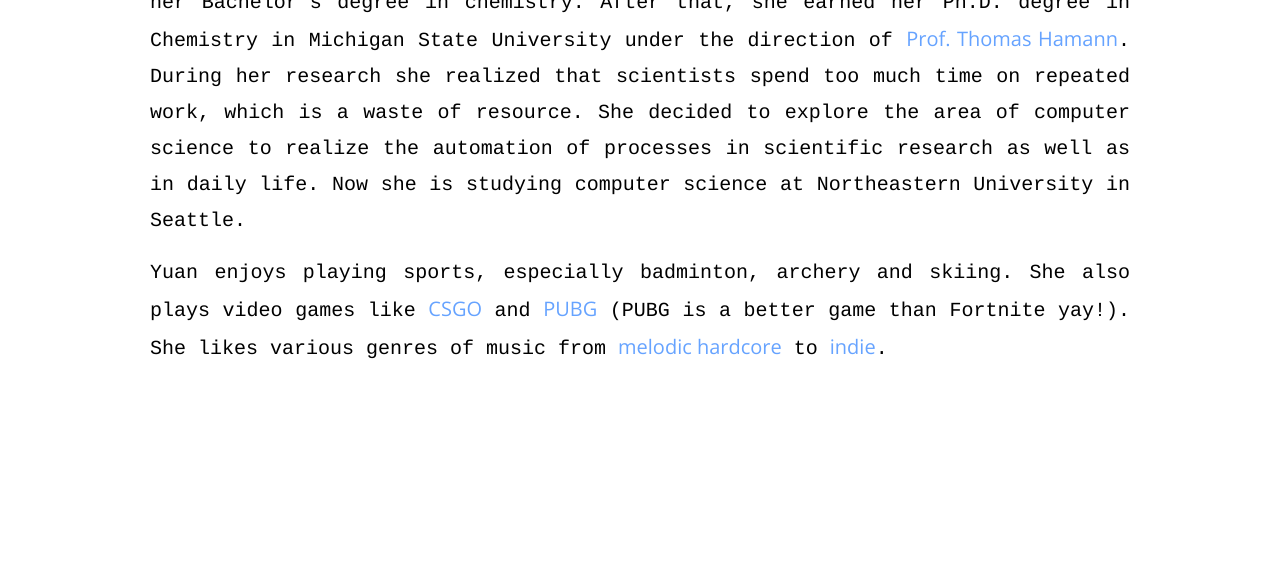
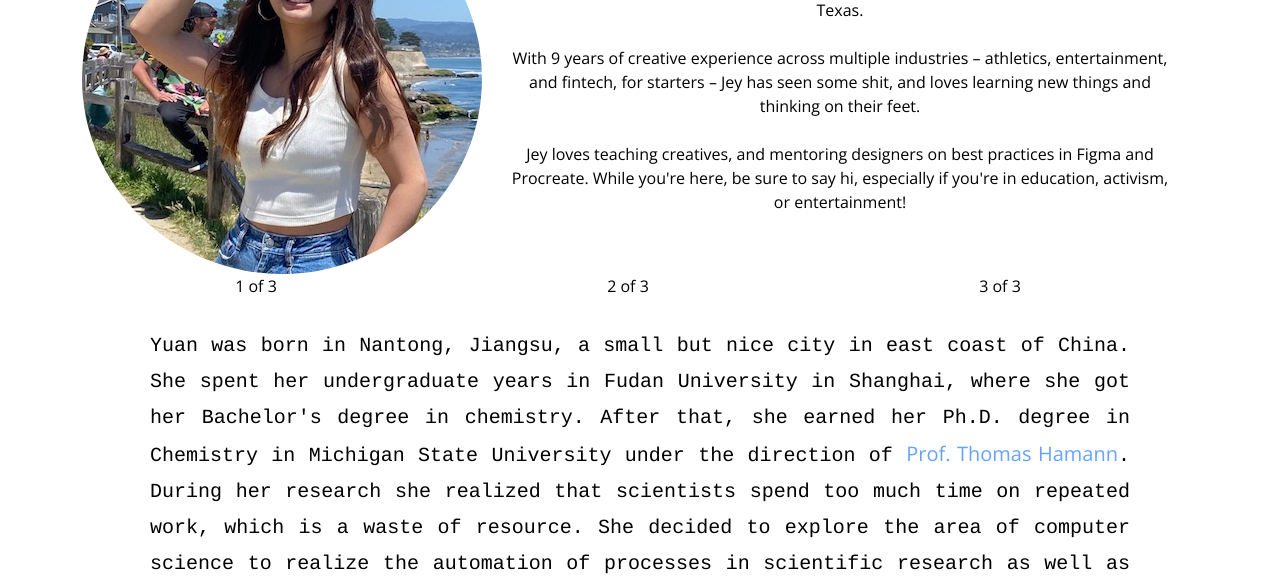
Before and after one commit to WenxinQ7/WenxinQ7.github.io, a website: page me.html in a window 1280 px wide. Shown: the part 714-1293 px from the top of the page. Before the commit the page ends 1117 px from the top, so only its background shows below. Drawn offline with nearby package versions, Linux system fonts and the light colour scheme.

Commit message:
fixing align

```diff
--- a/css/style.css
+++ b/css/style.css
@@ -75,6 +75,7 @@
   position: relative;
   z-index: 1;
 }
+
 /* -- quote -- */
 
 .quote {
@@ -89,6 +90,12 @@
   word-wrap: break-word;
   padding-left: 100px;
   padding-right: 100px;
+}
+
+/* -- photo --*/
+
+img.photo-1 {
+  border-radius: 50%;
 }
 
 /* -- content --*/
@@ -116,6 +123,14 @@
 a.extlink {
   color: rgb(102, 163, 255);
   text-decoration: none;
+}
+
+#bio {
+  align-items: center;
+  text-align: auto;
+  margin: auto;
+  width: 50%;
+  vertical-align: middle;
 }
 
 /* -- images -- */
--- a/me.html
+++ b/me.html
@@ -28,9 +28,45 @@
   <div class="navimg">
     <img src="./images/bg.jpg">
     <div class="quote">
-      A person who never made mistakes has never tried anything new
+      Getting to know me！
     </div>
   </div>
+
+  <div class="container text-center">
+    <div class="row justify-content-md-center">
+      <div class="col-md-auto">
+        <img src="./images/photo-1.jpg" loading="lazy" width="50" alt="A photo of Wenxin." class="photo-1">
+      </div>
+      <div class="col" id="bio">
+        <h2>Who is Wenxin?</h2>
+        <p class="paragraph-6">Jey Austen is a<span class="text-span-8"> senior brand designer </span>and<span class="text-span-9"> illustrator </span>from howdy and rowdy Austin, Texas. <br>‍<br>With 9 years of creative experience across multiple industries – athletics, entertainment, and fintech, for starters – Jey has seen some shit, and loves learning new things and thinking on their feet.<br><br>Jey loves teaching creatives, and mentoring designers on best practices in Figma and Procreate. While you're here, be sure to say hi, especially if you're in education, activism, or entertainment!</p>
+      </div>
+    </div>
+    <div class="row">
+      <div class="col">
+        1 of 3
+      </div>
+      <div class="col">
+        2 of 3
+      </div>
+      <div class="col">
+        3 of 3
+      </div>
+    </div>
+  </div>
+
+  <!-- <section id="Bio" class="section">
+    <div class="container-4 w-container">
+      <div>
+        <img src="./images/bg.jpg" loading="lazy" width="350" alt="A photo of Wenxin." class="image-3">
+      </div>
+      <div class="Wenxin-bio">
+        <h2 class="heading-13">Who is Wenxin?</h2>
+        <p class="paragraph-6">Jey Austen is a<span class="text-span-8"> senior brand designer </span>and<span class="text-span-9"> illustrator </span>from howdy and rowdy Austin, Texas. <br>‍<br>With 9 years of creative experience across multiple industries – athletics, entertainment, and fintech, for starters – Jey has seen some shit, and loves learning new things and thinking on their feet.<br><br>Jey loves teaching creatives, and mentoring designers on best practices in Figma and Procreate. While you're here, be sure to say hi, especially if you're in education, activism, or entertainment!</p>
+        <a href="#Footer" class="link dark">get in touch &gt;</a>
+      </div>
+    </div>
+  </section> -->
 
   <div class="content">
     <p>
```
Also changed, not shown: images/photo-1.jpg (added), 1 other file.
